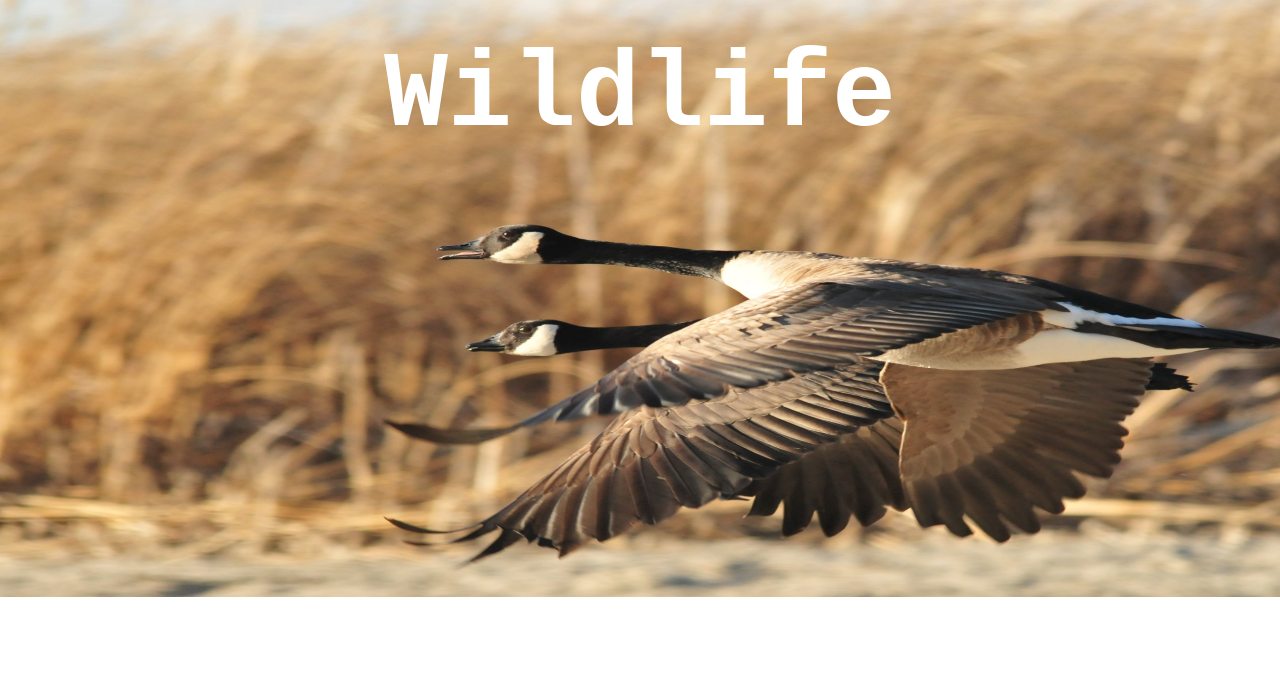
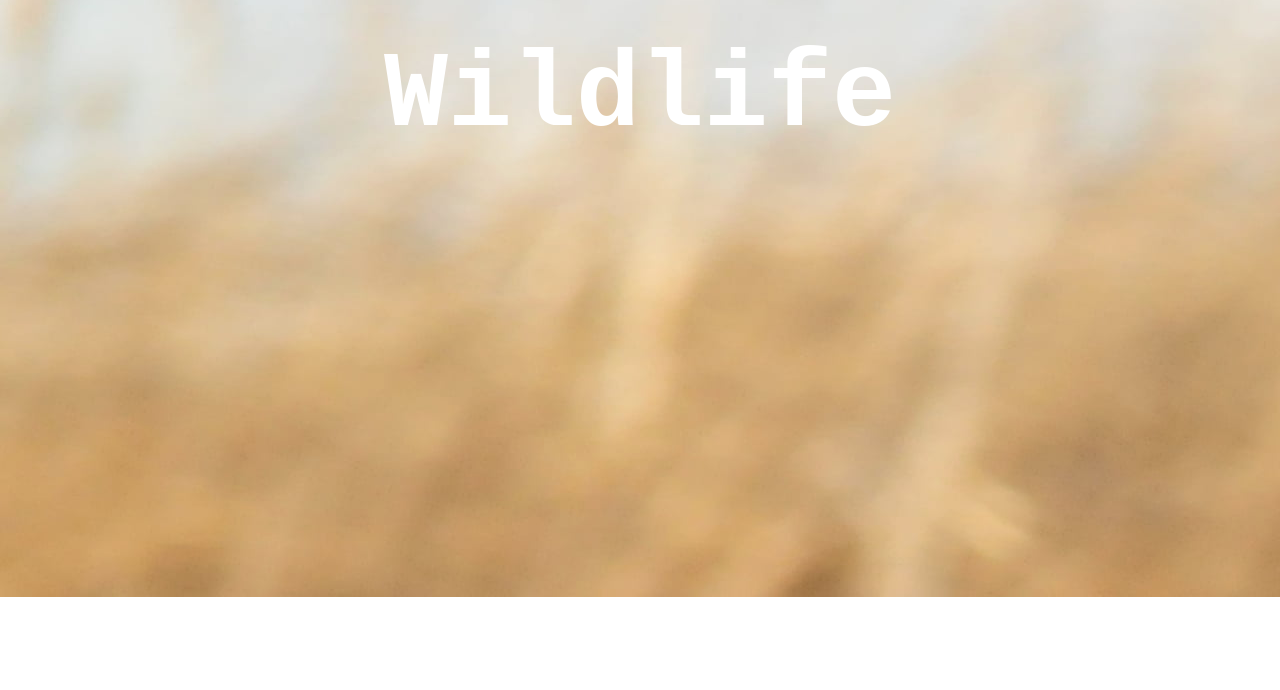
Before and after one commit to kenchenkc/Boreal, a plain HTML site: page index4.html in a window 1280 px wide. Shown: the part 90-780 px from the top of the page. Drawn offline with Linux system fonts and the light colour scheme.

Commit message:
Update basic.css

```diff
--- a/basic.css
+++ b/basic.css
@@ -168,7 +168,6 @@ li {
 	font-family: "forte", monospace;
 	text-align: center;
 	font-size: 80pt;
-	background-size: 1400px 650px;
 	height: 600px;
 	width: 100%;
     background-repeat: no-repeat;
```
